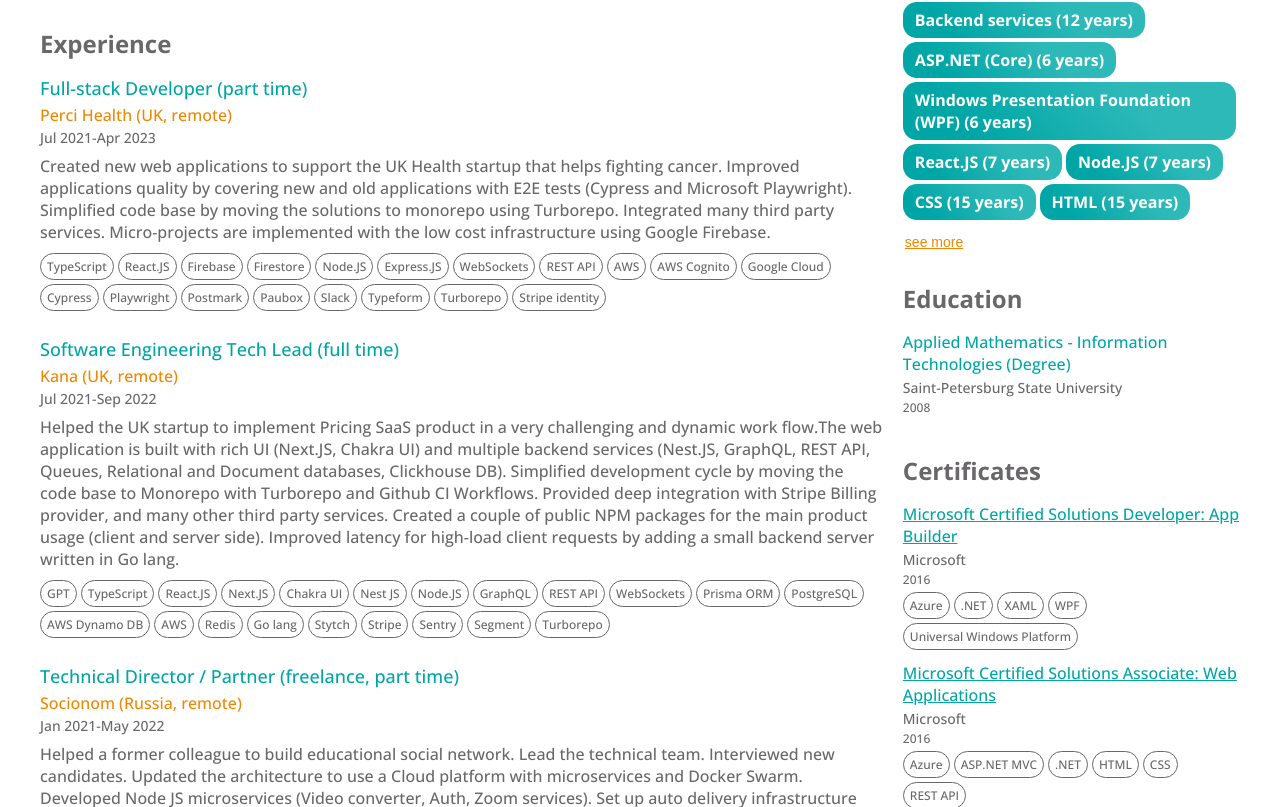
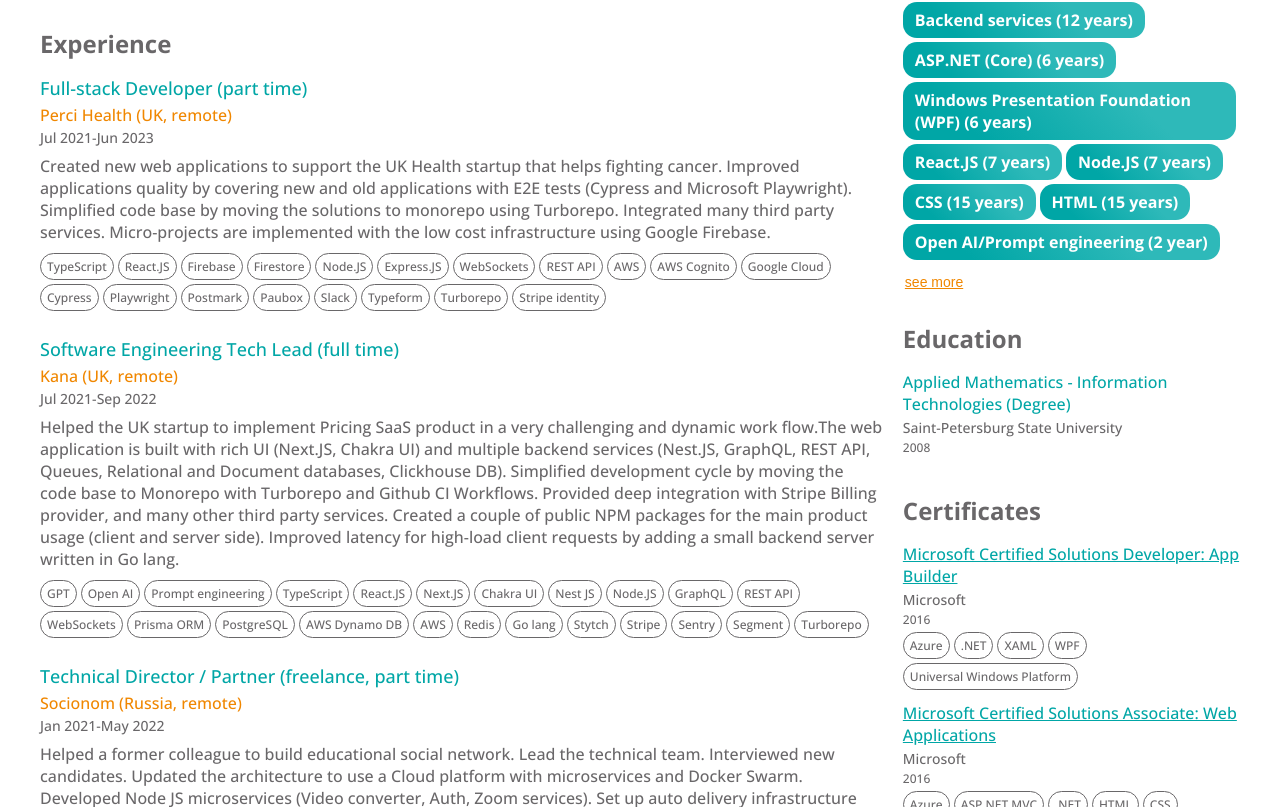
Before and after one commit to ArturAmpilogov/me, a Next.js app: page / in a window 1280 px wide. Shown: the part 393-1200 px from the top of the page. Built offline with nearby package versions, Linux system fonts and the light colour scheme.

Commit message:
Updated Readme and technologies

```diff
--- a/data/experience.ts
+++ b/data/experience.ts
@@ -2,7 +2,7 @@
   {
     position: "Full-stack Developer (part time)",
     organization: "Perci Health (UK, remote)",
-    duration: { start: "Jul 2021", end: "Apr 2023" },
+    duration: { start: "Jul 2021", end: "Jun 2023" },
     description:
       "Created new web applications to support  the UK Health startup  that helps fighting cancer. Improved applications quality by covering new and old applications with E2E tests (Cypress and Microsoft Playwright). Simplified code base by moving the solutions to monorepo using Turborepo. Integrated many third party services. Micro-projects are implemented with the low cost infrastructure using Google Firebase.",
     tags: [
@@ -35,6 +35,8 @@
       "Helped the UK startup to implement Pricing SaaS product in a very challenging and dynamic work flow.The web application is built with rich UI (Next.JS, Chakra UI) and multiple backend services (Nest.JS, GraphQL, REST API, Queues, Relational and Document databases, Clickhouse DB). Simplified development cycle by moving the code base to Monorepo with Turborepo and Github CI Workflows. Provided deep integration with Stripe Billing provider, and many other third party services. Created a couple of public  NPM packages for the main product usage (client and server side). Improved latency for high-load client requests by adding a small backend server written in Go lang.",
     tags: [
       "GPT",
+      "Open AI",
+      "Prompt engineering",
       "TypeScript",
       "React.JS",
       "Next.JS",
--- a/data/technologies.ts
+++ b/data/technologies.ts
@@ -7,6 +7,7 @@
         "Node.JS (7 years)",
         "CSS (15 years)",
         "HTML (15 years)",
+        "Open AI/Prompt engineering (2 year)",
     ],
     secondary: [
         "AWS",
```
Also changed, not shown: 1 other file (tests, documents, lock files or other folders).
